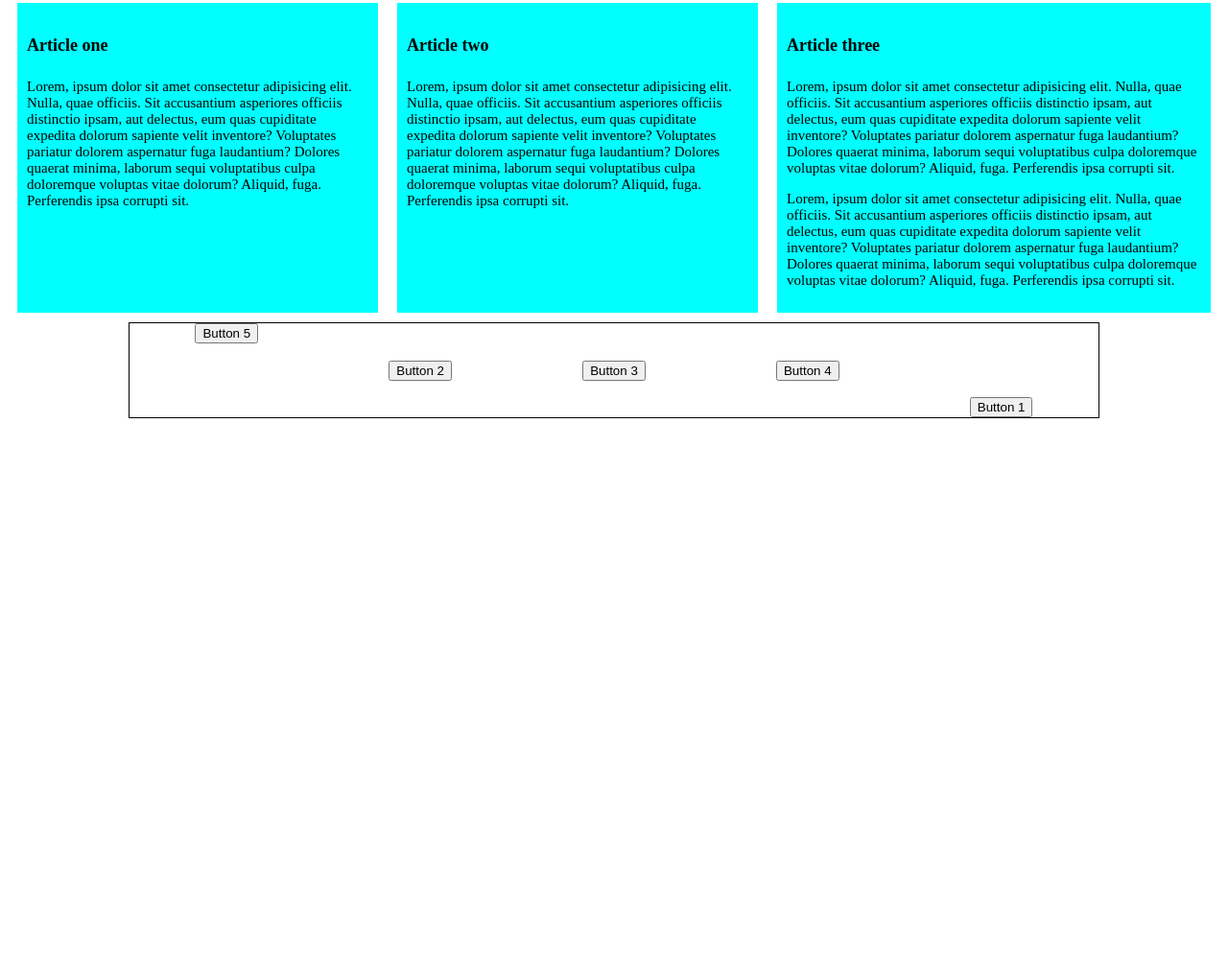
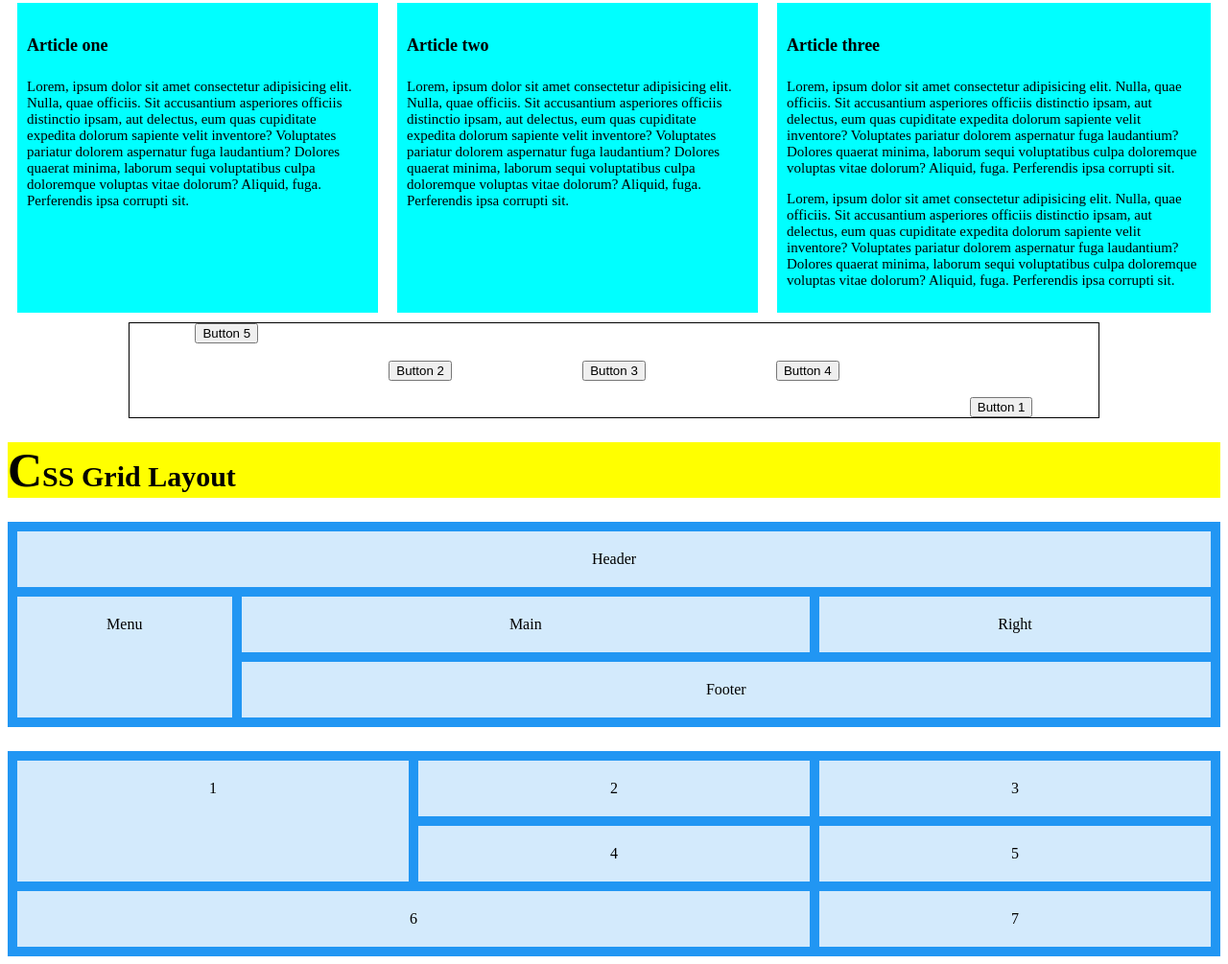
Before and after one commit to DavidvK17/CSS_Green_Badge, a plain HTML site: page index.html in a window 1280 px wide. Shown: the part 8208-9213 px from the top of the page at 96% size. Before the commit the page ends 8652 px from the top, so only its background shows below. Drawn offline with Linux system fonts and the light colour scheme.

Commit message:
Badge ready

```diff
--- a/index.html
+++ b/index.html
@@ -358,6 +358,26 @@
         </div>
     </article>
 
+    <article>
+        <h2>CSS Grid Layout</h2>
+        <div class="grid--container">
+            <div class="grid--item one">Header</div>
+            <div class="grid--item two">Menu</div>
+            <div class="grid--item three">Main</div>
+            <div class="grid--item four">Right</div>
+            <div class="grid--item five">Footer</div>
+        </div>
+        <div class="grid--container__new">
+            <div class="grid--item one__new">1</div>
+            <div class="grid--item two__new">2</div>
+            <div class="grid--item three__new">3</div>
+            <div class="grid--item four__new">4</div>
+            <div class="grid--item five__new">5</div>
+            <div class="grid--item six__new">6</div>
+            <div class="grid--item seven__new">7</div>
+        </div>
+    </article>
+
 
     <script src="main.js"></script>
 </body>
--- a/style.scss
+++ b/style.scss
@@ -637,3 +637,57 @@ h2::first-letter {
   align-self: flex-start;
   order: -1;
 }
+
+.one {
+  grid-area: header;
+}
+
+.two {
+  grid-area: menu;
+}
+
+.three {
+  grid-area: main;
+}
+
+.four {
+  grid-area: right;
+}
+
+.five {
+  grid-area: footer;
+}
+
+.grid--container {
+  font-size: 1.6rem;
+  background-color: #2196f3;
+  padding: 10px;
+  display: grid;
+  grid-template-areas:
+    "header header header header header header"
+    "menu main main main right right"
+    "menu footer footer footer footer footer";
+  gap: 10px;
+  text-align: center;
+
+  &__new {
+    @extend .grid--container;
+    margin-top: 25px;
+    grid-template-areas: unset;
+    grid-template-columns: auto auto auto;
+  }
+}
+
+.grid--item {
+  background-color: rgba(255, 255, 255, 0.8);
+  padding: 20px 0;
+}
+
+.one__new {
+  grid-row-start: 1;
+  grid-row-end: 3;
+}
+
+.six__new {
+  grid-column: 1 / 3;
+}
```
Also changed, not shown: style.css, 2 other files.
